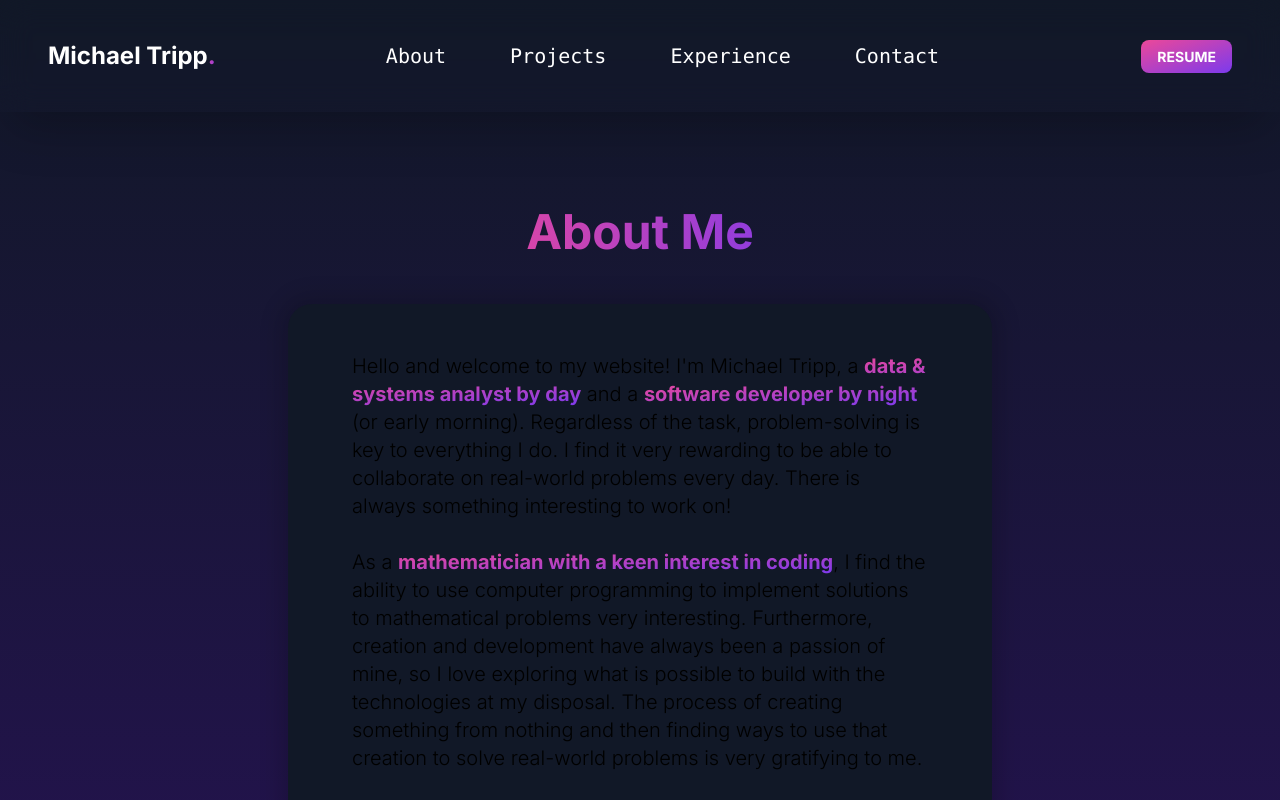
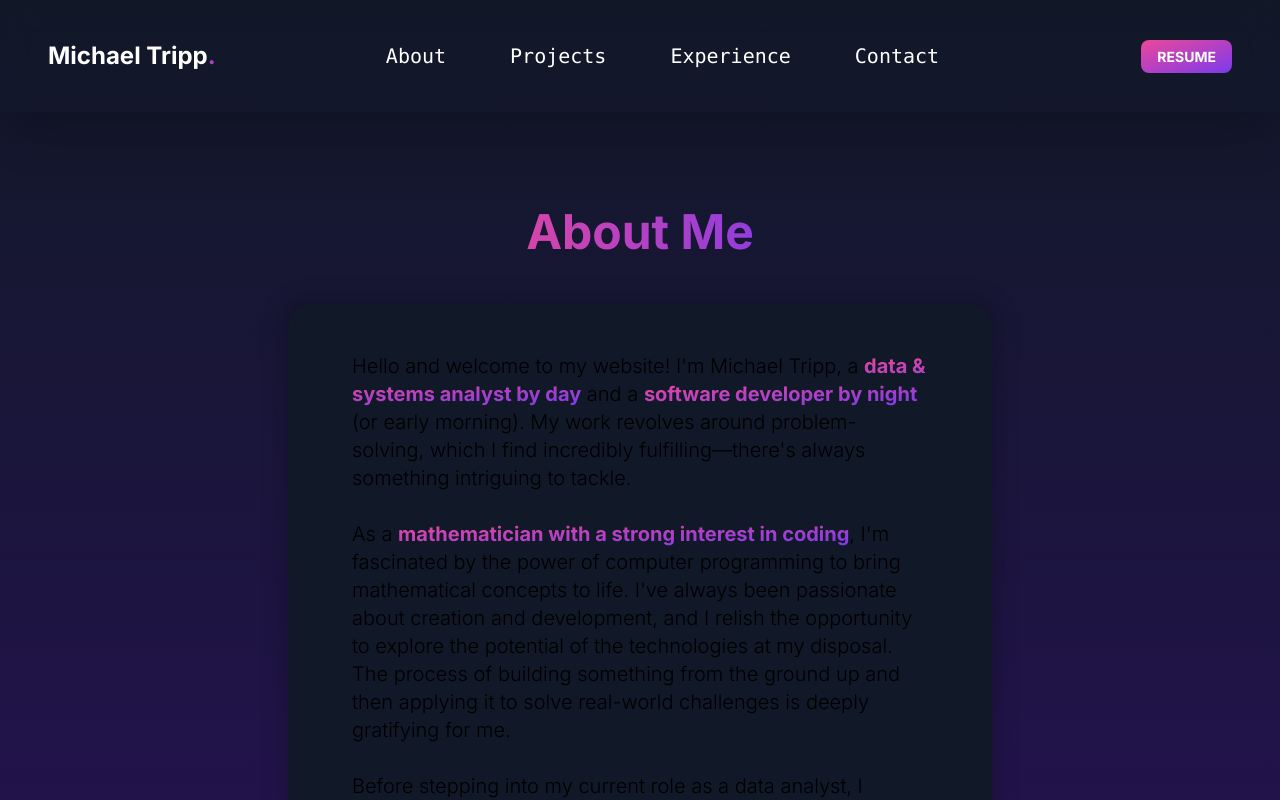
Before and after one commit to mctripp10/mctripp10.github.io, a Next.js app: page /about in a window 1280 px wide. Shown: the top 800 px of the page. Built offline with nearby package versions, Linux system fonts and the light colour scheme.

Commit message:
Update about page.js

```diff
--- a/app/about/page.js
+++ b/app/about/page.js
@@ -39,31 +39,29 @@ export default function About() {
                   <span className="font-bold bg-gradient-to-br from-pink-500 to-violet-600 text-transparent bg-clip-text">
                   software developer by night
                   </span> (or early morning).
-                  Regardless of the task, problem-solving is key to everything I do. I find it very rewarding to be able to collaborate on
-                  real-world problems every day. There is always something interesting to work on! <br /><br />
+                  My work revolves around problem-solving, which I find incredibly fulfilling—there's always something intriguing to tackle. <br /><br />
 
                   As a {' '}
                   <span className="font-bold bg-gradient-to-br from-pink-500 to-violet-600 text-transparent bg-clip-text">
-                  mathematician with a keen interest in coding
+                  mathematician with a strong interest in coding
                   </span>
-                  , I find the ability to use computer programming to implement solutions to mathematical problems very interesting.
-                  Furthermore, creation and development have always been a passion of mine, so I love exploring what is possible to build with the technologies at my disposal.
-                  The process of creating something from nothing and then finding ways to use that creation to solve real-world problems is very gratifying to me. <br /><br />
+                  , I'm fascinated by the power of computer programming to bring mathematical concepts to life.
+                  I've always been passionate about creation and development, and I relish the opportunity to explore the potential of the technologies at my disposal.
+                  The process of building something from the ground up and then applying it to solve real-world challenges is deeply gratifying for me. <br /><br />
 
-                 Prior to my work as a data analyst, I worked as a desktop support student tech for Westminster College&apos;s ITS department for almost the entirety of my undergrad.
-                  I graduated from Westminster College in May 2023 with a {' '}
+                  Before stepping into my current role as a data analyst, I gained valuable experience as a desktop support student technician with Westminster College's ITS department,
+                  where I worked throughout most of my undergraduate studies. In May 2023, I earned my {' '}
                   <span className="font-bold bg-gradient-to-br from-pink-500 to-violet-600 text-transparent bg-clip-text">
                   Bachelor of Science in Computer Science and Mathematics
-                  </span>, allowing me to
-                  transition into my current role in data. <br /><br />
+                  </span> from Westminster College, which laid the foundation for my current career path. <br /><br />
 
                   In my free time, I enjoy playing board and video games as well as many rec sports (rock climbing, snowboarding, volleyball, & pickleball are my favorites).
                   I also enjoy origami, learning new technologies, and binge-watching series. <br /><br />
 
-                  My goal is to not only use this website to showcase some of my projects and skills as a developer, but also provide myself with a platform for
-                  continual learning and development. If any of that sounds interesting to you, {' '}
+                  This website serves as a platform not only to showcase my projects and skills as a developer but also to foster continual learning and growth.
+                  If any of this resonates with you, {' '}
                   <span className="font-bold bg-gradient-to-br from-pink-500 to-violet-600 text-transparent bg-clip-text">
-                  feel free to browse my website and reach out if you have any questions!
+                  feel free to explore my site and reach out with any questions!
                   </span>
                 </p>
               </div>
```
